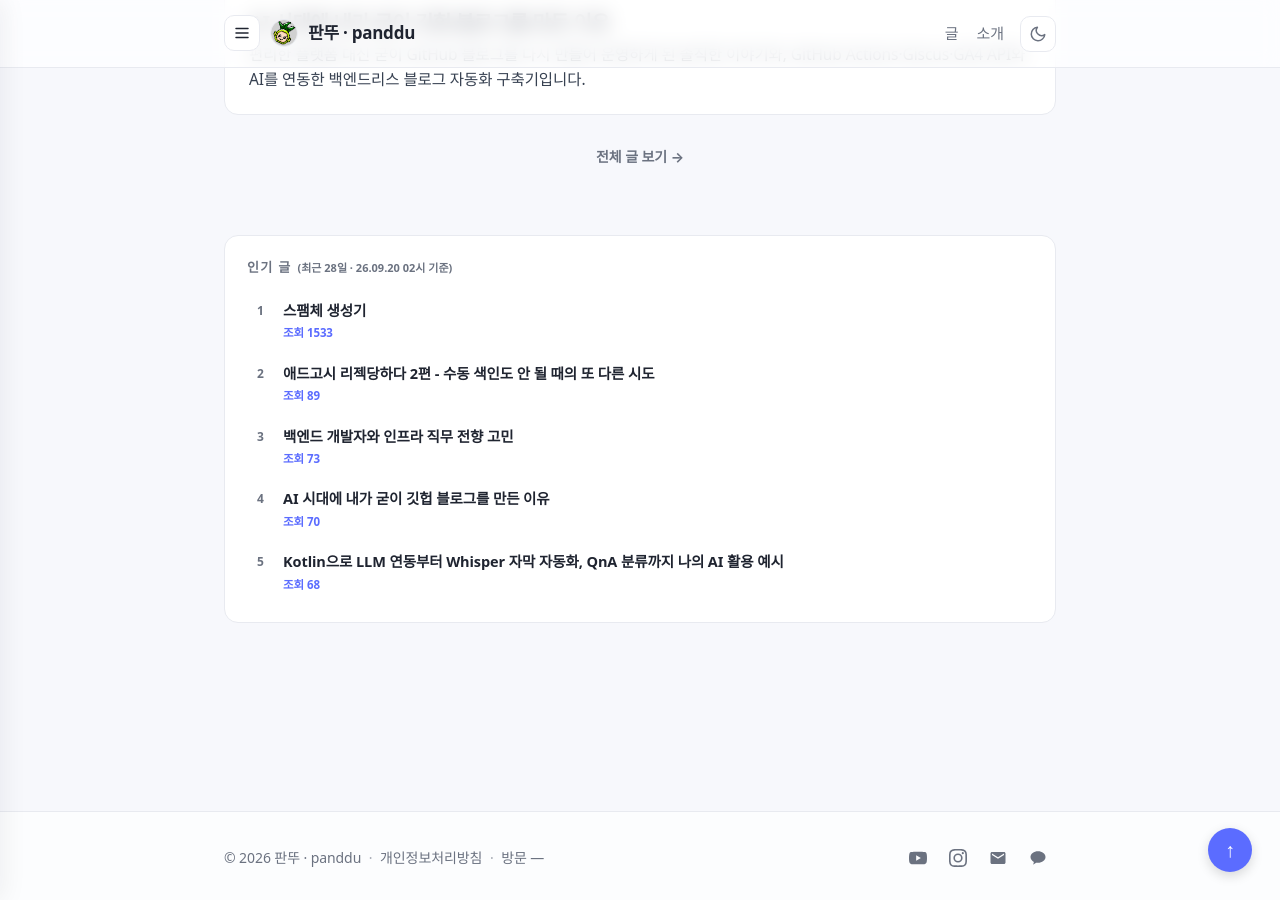
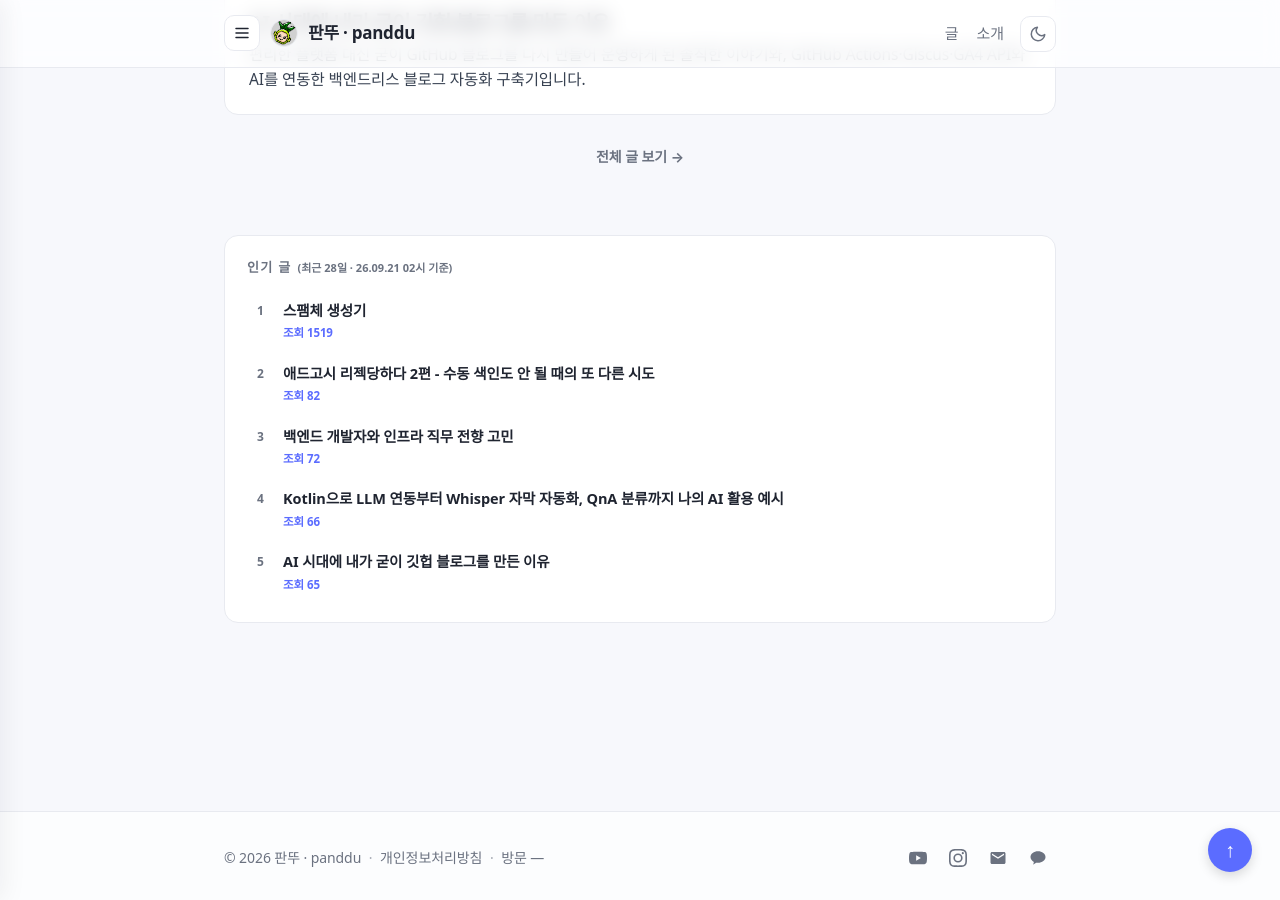
Before and after one commit to panddu/panddu.github.io, a Jekyll site: the page built from index.html, in a window 1280 px wide and 900 px high, scrolled down 1992 px. Built offline with Jekyll 4.4.1, drawn with Linux system fonts in a browser that asks for light colours; some web fonts are replaced.

Commit message:
chore: update popular posts

```diff
--- a/_data/popular_posts.json
+++ b/_data/popular_posts.json
@@ -1,31 +1,31 @@
 {
-  "generated_at": "2026-09-20T02:46:47+09:00",
+  "generated_at": "2026-09-21T02:57:39+09:00",
   "period_days": 28,
   "posts": [
     {
       "title": "스팸체 생성기",
       "url": "/posts/2019/04/spammaker/",
-      "views": 1533
+      "views": 1519
     },
     {
       "title": "애드고시 리젝당하다 2편 - 수동 색인도 안 될 때의 또 다른 시도",
       "url": "/posts/2026/08/adsense-rejection-diary-2/",
-      "views": 89
+      "views": 82
     },
     {
       "title": "백엔드 개발자와 인프라 직무 전향 고민",
       "url": "/posts/2026/08/backend-and-infra-counsel/",
-      "views": 73
+      "views": 72
+    },
+    {
+      "title": "Kotlin으로 LLM 연동부터 Whisper 자막 자동화, QnA 분류까지 나의 AI 활용 예시",
+      "url": "/posts/2026/08/panddu-ai-workflow/",
+      "views": 66
     },
     {
       "title": "AI 시대에 내가 굳이 깃헙 블로그를 만든 이유",
       "url": "/posts/2026/08/why-i-made-github-blog/",
-      "views": 70
-    },
-    {
-      "title": "Kotlin으로 LLM 연동부터 Whisper 자막 자동화, QnA 분류까지 나의 AI 활용 예시",
-      "url": "/posts/2026/08/panddu-ai-workflow/",
-      "views": 68
+      "views": 65
     }
   ]
 }
```
